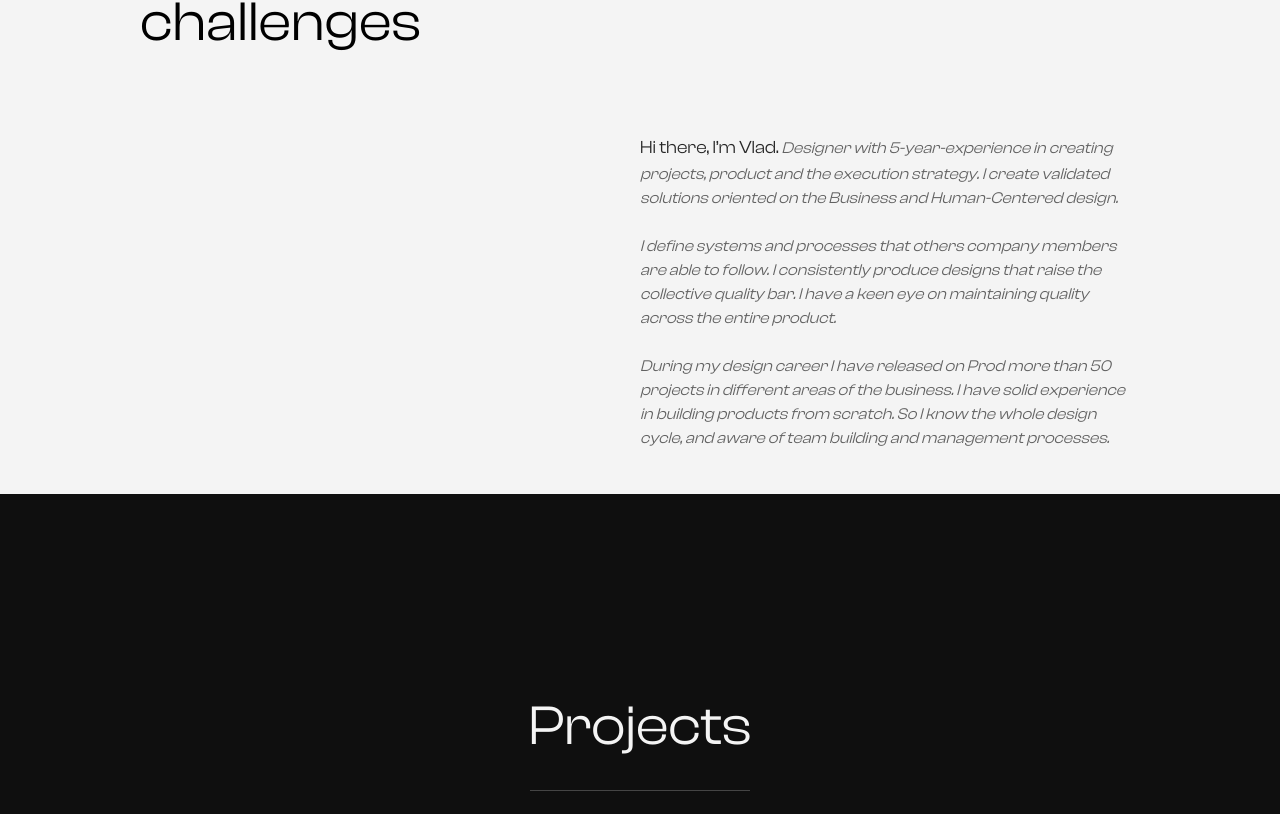
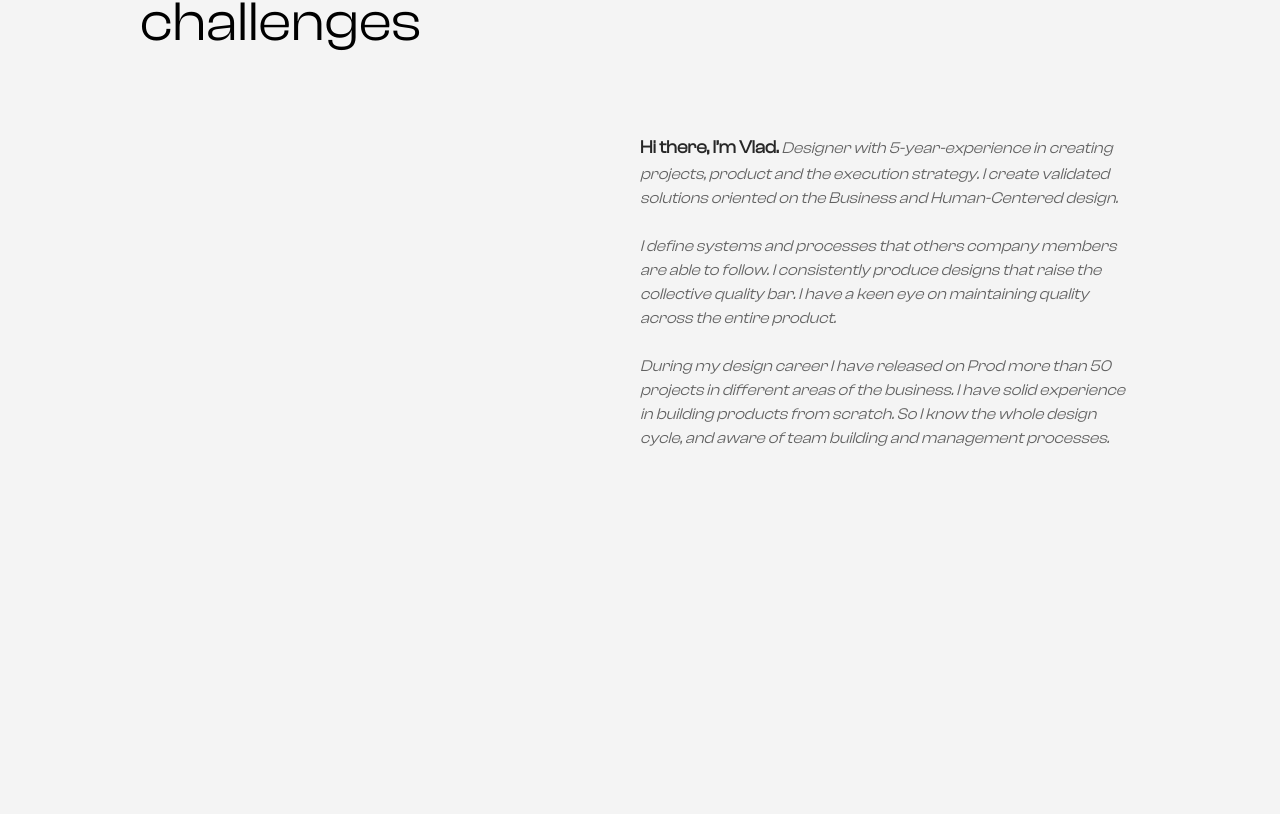
Before and after one commit to EvgenyMandybura/designVlad, a React (Create React App) app: page / in a window 1280 px wide. Shown: the part 1106-1920 px from the top of the page. Built offline with nearby package versions, Linux system fonts and the light colour scheme.

Commit message:
Проверь шрифт, он должен быть 18px, сейчас вроде 20. Отступ сделать 200px между секциями и пофикси секции, оно

```diff
--- a/src/pages/home.js
+++ b/src/pages/home.js
@@ -50,17 +50,17 @@ const Home = () => {
         </div>
       </div>
 
-      <div id="page2" className="bg-mainLight px-[140px] pt-[40px] h-[100vh]">
+      <div id="page2" className="bg-mainLight px-[140px] pt-[40px] min-h-[100vh]">
         <p className="caption9">
           I am Digital Product Designer with a passion to create simple
           products. I’ve been working in the UX/UI field for 5 years and enjoy
           facing new challenges
         </p>
 
-        <div className="flex flex-row mt-[80px] mb-[200px]">
+        <div className="flex flex-row mt-[80px]">
           <div className={`w-[50%]`}></div>
-          <div className={`w-[50%]`}>
-            <span className="font3 text-dark2 text-lg leading-7">
+          <div className={`w-[50%] mb-[400px]`}>
+            <span className="font3 text-dark2 !font-semibold text-lg leading-7">
               Hi there, I’m Vlad.
             </span>{" "}
             <span className="italic opacity-60">
```
